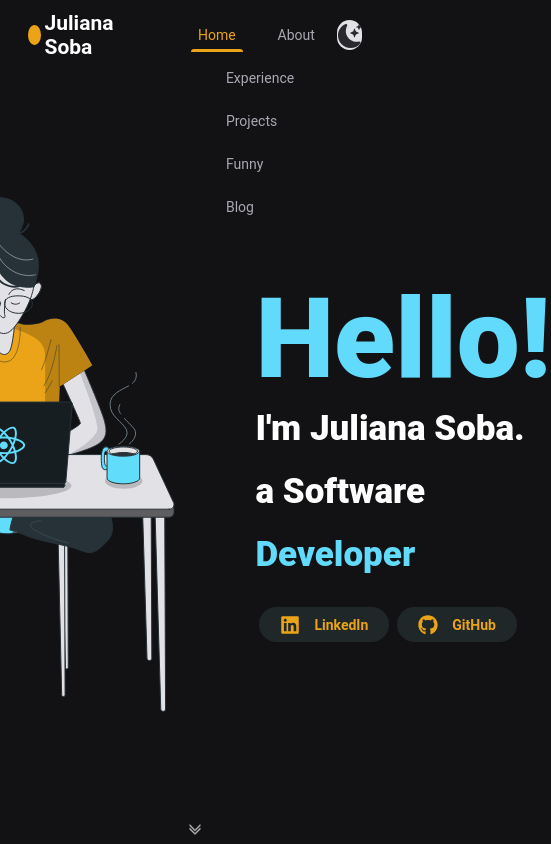
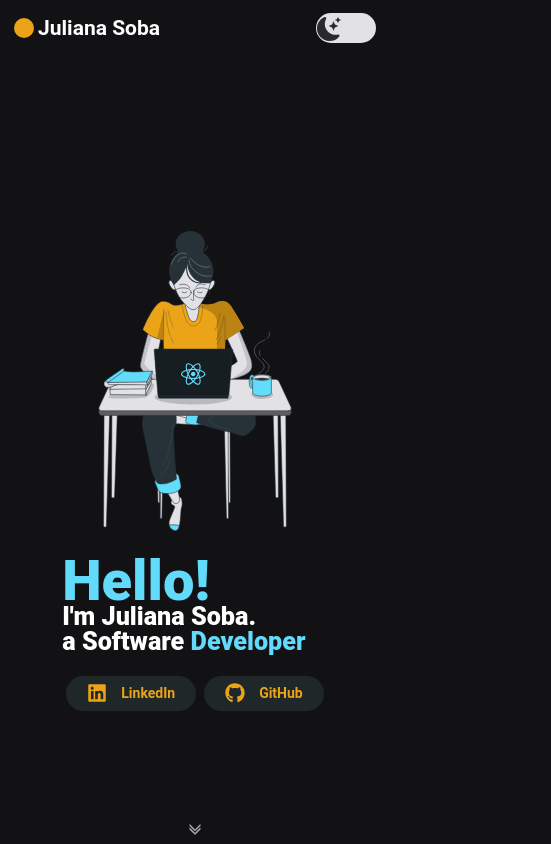
Before and after one commit to JulianaSobaJava/Portfolio, a Next.js app: page / in a window 390 px wide. Shown: the whole page, 551 px wide, since content can reach past the window. Built offline with nearby package versions, Linux system fonts and the light colour scheme; a web font is replaced by a local one.

Commit message:
pushing updates on responsive with

```diff
--- a/src/components/button/index.tsx
+++ b/src/components/button/index.tsx
@@ -9,7 +9,7 @@ interface ButtonProps{
 
 const Button = ({text, icon, link}:ButtonProps) :JSX.Element => {
   return (
-    <a href={link} type="button" className={styles.btn}>
+    <a href={link} type="button" className={styles.btn} target="_blank">
       {React.createElement(icon,{color:""})}
       {text}
     </a>
--- a/src/components/header/index.tsx
+++ b/src/components/header/index.tsx
@@ -1,5 +1,6 @@
 import type { NextComponentType } from "next";
 import { BsMoonStarsFill, BsSunFill } from "react-icons/bs";
+import { AiOutlineMenuUnfold} from "react-icons/ai";
 import styles from "./styles.module.scss";
 import { useState } from "react";
 
@@ -20,11 +21,16 @@ const Header: NextComponentType = () => {
           <li>Funny</li>
           <li>Blog</li>
         </ul>
+        <div className={styles.iconsgroup}>
         <div
           className={`${styles.icons} ${togle && styles.lightMode}`}
           onClick={() => setTogle(!togle)}
         >
           <button>{togle ? <BsSunFill /> : <BsMoonStarsFill />}</button>
+        </div>
+        <button className={styles.menu}>
+          <AiOutlineMenuUnfold/>
+        </button>
         </div>
       </nav>
     </header>
--- a/src/components/header/styles.module.scss
+++ b/src/components/header/styles.module.scss
@@ -1,59 +1,85 @@
-.headerContent{
+@keyframes scrollSlow {
+    0% {
+      left: 0;
+    }
+    100% {
+      transition: all 0.1s linear;
+      left: 32px;
+    }
+  }
+  @mixin scrollSlow {
+    animation: scrollSlow 1s ease-in-out both;
+  }
+
+  @keyframes scrollSlowPhone {
+    0% {
+      left: 0;
+    }
+    100% {
+      transition: all 0.1s linear;
+      left: 22px;
+    }
+  }
+  @mixin scrollSlowPhone {
+    animation: scrollSlowPhone 1s ease-in-out both;
+  }
+
+
+.headerContent {
   max-width: 1400px;
   margin: 0 auto;
-    padding:0 2rem;
-
+  padding: 0 2rem;
 
   display: flex;
   align-items: center;
   justify-content: space-between;
 
-    ul{
+  ul {
     margin-left: 5rem;
-        height:5rem;
+    height: 5rem;
 
-        li{
-            display:inline-block;
+    li {
+      display: inline-block;
       position: relative;
-            padding: 0  0.5rem;
-            height:3rem;
+      padding: 0 0.5rem;
+      height: 3rem;
       line-height: 5rem;
       color: var(--gray-300);
 
-            transition:color 0.2s;
+      transition: color 0.2s;
 
-            & + li{
-                margin-left:2rem;
+      & + li {
+        margin-left: 2rem;
       }
 
-            &:hover{
+      &:hover {
         color: var(--white);
       }
 
-            &.active{
+      &.active {
         color: var(--yellow-500);
       }
 
-            &.active::after{
+      &.active::after {
         content: "";
-            height:3px;
+        height: 3px;
         border-radius: 3px 3px 0 0;
         width: 100%;
         position: absolute;
-            bottom:-10px;
-            left:0;
+        bottom: -10px;
+        left: 0;
         background-color: var(--yellow-500);
       }
     }
   }
 
-.logo{
+  .logo {
     display: flex;
     align-items: center;
     position: relative;
     gap: 4px;
 
-.span{
+    .span {
       width: 20px;
       height: 20px;
       border-radius: 50%;
@@ -61,51 +87,120 @@ gap: 4px;
     }
   }
 
-.icons{
+  .iconsgroup {
+    display: flex;
+    align-items: center;
+
+    .icons {
       display: flex;
       align-items: center;
       gap: 10px;
       font-size: 32px;
       width: 60px;
-    background-color:var(--gray-100);
+      background-color: var(--gray-100);
       border-radius: 20px;
       padding: 2px 0;
       cursor: pointer;
 
-    button{
+      button {
         border: none;
         font-size: 24px;
-        padding: 2px 0 0  1px;
+        padding: 2px 0 0 1px;
         display: flex;
         align-items: center;
         justify-content: center;
-        color:var(--gray-800);
+        color: var(--gray-800);
         transition: all 1s linear;
       }
     }
-@keyframes scrollSlow{
-    0%{
-        left:0;
-    }
-   100%{
-    transition: all .1s linear;
-    left: 32px;
+
+    .lightMode {
+      button {
+        font-size: 24px;
+        position: relative;
+        color: var(--yellow-500);
+        @include scrollSlow();
+        transition: all 1s linear;
       }
     }
-  @mixin scrollSlow{
-    animation: scrollSlow 1s ease-in-out both;
+
+    .menu {
+      display: none;
     }
-
-.lightMode{
-    button{
-        font-size: 24px;
-        position: relative;
-        color:var(--yellow-500);
-        @include scrollSlow();
-        transition: all 1s linear;
-
   }
 }
 
 
+
+
+
+@media (max-width: 380px) {
+  .headerContent {
+    width: 100%;
+    height: 5rem;
+    padding: 0 1rem;
+    position: fixed;
+    top: 0;
+    left: 0;
+    z-index: var(--z-fixed);
+    transition: box-shadow 0.3s background 0.4s;
+    box-shadow: 0 8px 10px hsla(17, 4%, 31%, 0.1);
+
+    ul {
+      display: none;
     }
+
+    .logo {
+      gap: 2px;
+      font-size: 14px;
+
+      .span {
+        width: 10px;
+        height: 10px;
+      }
+    }
+
+    .iconsgroup {
+      display: flex;
+      align-items: center;
+      gap: 10px;
+
+      .icons {
+        gap: 10px;
+        width: 40px;
+
+        button {
+          font-size: 14px;
+        }
+      }
+
+      .lightMode {
+        button {
+          font-size: 14px;
+          position: relative;
+          @include scrollSlowPhone();
+        }
+      }
+
+      .menu {
+        color: var(--yellow-500);
+        display: block;
+        padding: 0.1rem;
+        display: flex;
+        align-items: center;
+        justify-content: center;
+        font-size: 24px;
+      }
+    }
+  }
+}
+@media (max-width: 480px){
+    .headerContent {
+    height: 3rem;
+    padding: 2rem 1rem;
+
+    ul {
+        display: none;
+      }
+    }
+}
--- a/src/styles/globals.scss
+++ b/src/styles/globals.scss
@@ -3,6 +3,13 @@
     padding: 0;
     box-sizing: border-box;
 }
+$breakpoints:(
+    "phone": 360px,
+    "tablet": 768px,
+    "desktop": 1366px,
+    "LGdesktop": 1920px,
+) !default;
+
 :root{
   --white:#ffffff;
   --gray-100:#e1e1e6;
@@ -14,6 +21,8 @@
   --cyan-500:#61dafb;
   --yellow-500:#eba417;
 }
+
+
 
 @media (max-width: 720px) {
     html {
--- a/src/styles/home.module.scss
+++ b/src/styles/home.module.scss
@@ -97,3 +97,96 @@ gap: 80px;
   @include upDown();
     }
 }
+
+
+@media (max-width: 360px) {
+
+    .contentContainer{
+        padding:0 2rem;
+
+        display: flex;
+        flex-direction: column;
+        justify-content: center;
+        align-items: center;
+        gap: 4px;
+
+        .hero{
+            max-width:360px;
+            margin-top: 2rem;
+
+            > span{
+               font-size:1.5rem;
+               font-weight:bold;
+            }
+
+            h1{
+                font-size: 1.8rem;
+                line-height:2.5rem;
+                margin-top: 1.5rem;
+
+                span{
+                    color: var(--cyan-500);
+                }
+                .span{
+                 color: var(--cyan-500);
+                 font-size:5rem;
+                }
+            }
+
+
+         }
+        .myAvatar{
+            width: 300px;
+            height: 300px;
+            margin-top: 3rem;
+        }
+    }
+
+
+}
+
+@media (max-width: 480px) {
+
+    .contentContainer{
+        padding:0 2rem;
+
+        display: flex;
+        flex-direction: column;
+        justify-content: center;
+        align-items: center;
+        gap: 4px;
+
+        .hero{
+            max-width:360px;
+            margin-top: 2rem;
+
+            > span{
+               font-size:1.5rem;
+               font-weight:bold;
+            }
+
+            h1{
+                font-size: 1.8rem;
+                line-height:1.8rem;
+                margin-top: .4rem;
+
+                span{
+                    color: var(--cyan-500);
+                }
+                .span{
+                 color: var(--cyan-500);
+                 font-size:4rem;
+                }
+            }
+
+
+         }
+        .myAvatar{
+            width: 300px;
+            height: 300px;
+            margin-top: 4rem;
+        }
+    }
+
+
+}
```
Lines whose indentation alone changed are shown as unchanged.
